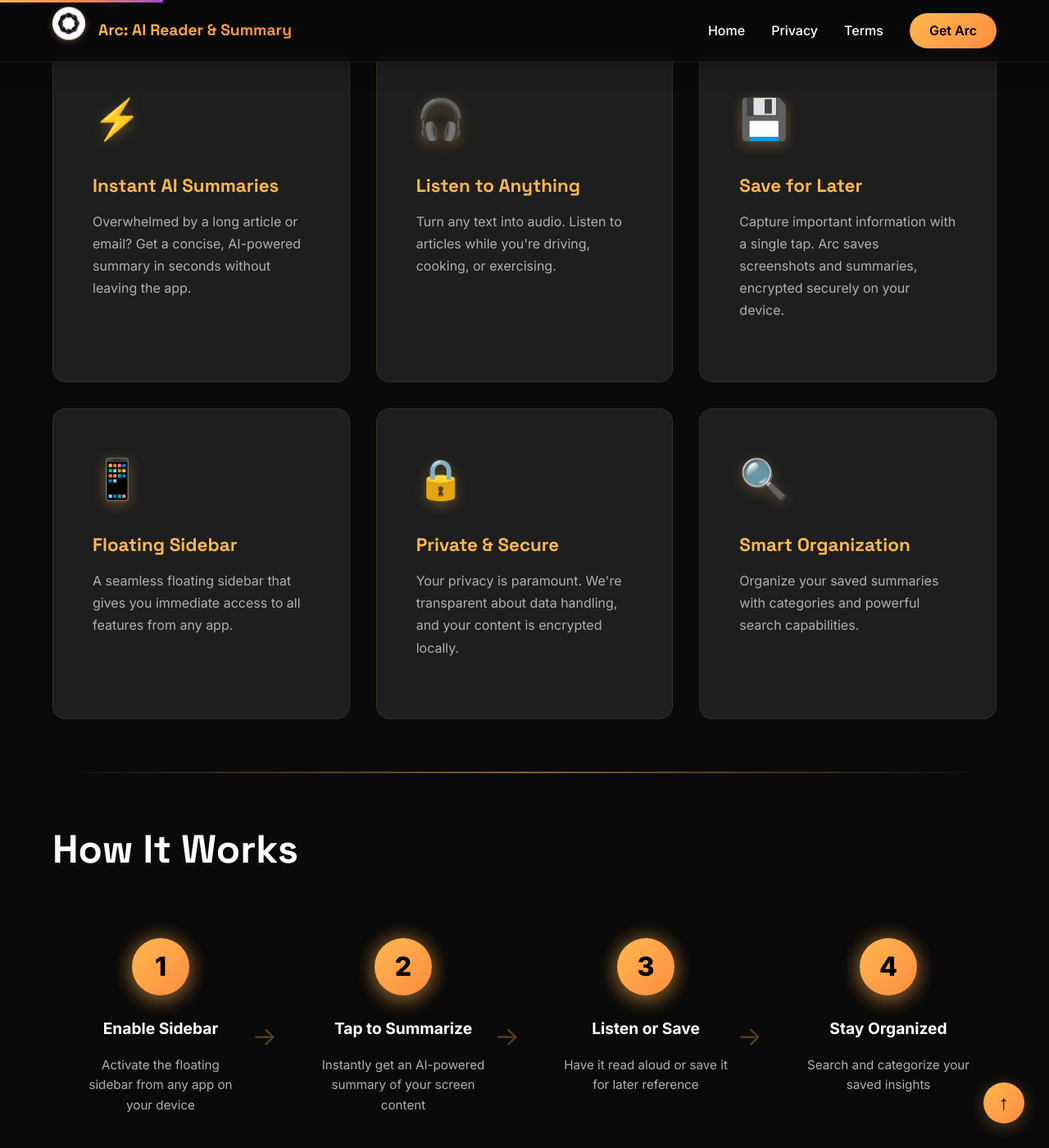
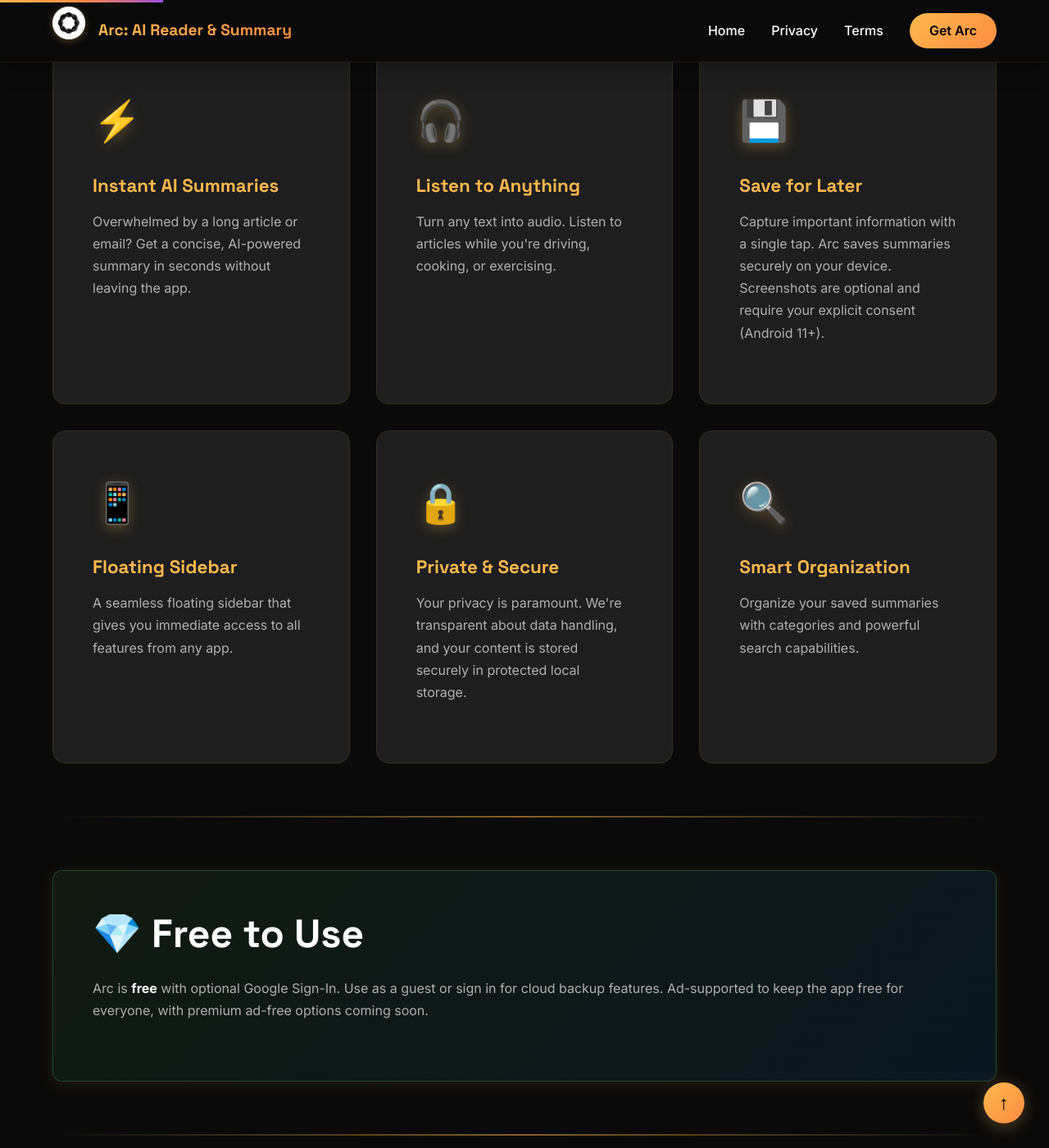
Before and after one commit to rethink-hub/arc, a Jekyll site: the page built from index.md, in a window 1280 px wide and 1400 px high, scrolled down 918 px. Shown: the whole window at 82% size. Built offline with Jekyll 4.4.1, drawn with Linux system fonts in a browser that asks for light colours; some of the changed text lies outside the part shown.

Commit message:
homepage changes

```diff
--- a/index.md
+++ b/index.md
@@ -34,7 +34,7 @@
   <div class="feature-card">
     <span class="feature-icon">💾</span>
     <h3 class="feature-title">Save for Later</h3>
-    <p class="feature-description">Capture important information with a single tap. Arc saves screenshots and summaries, encrypted securely on your device.</p>
+    <p class="feature-description">Capture important information with a single tap. Arc saves summaries securely on your device. Screenshots are optional and require your explicit consent (Android 11+).</p>
   </div>
 
   <div class="feature-card">
@@ -46,7 +46,7 @@
   <div class="feature-card">
     <span class="feature-icon">🔒</span>
     <h3 class="feature-title">Private & Secure</h3>
-    <p class="feature-description">Your privacy is paramount. We're transparent about data handling, and your content is encrypted locally.</p>
+    <p class="feature-description">Your privacy is paramount. We're transparent about data handling, and your content is stored securely in protected local storage.</p>
   </div>
 
   <div class="feature-card">
@@ -54,6 +54,15 @@
     <h3 class="feature-title">Smart Organization</h3>
     <p class="feature-description">Organize your saved summaries with categories and powerful search capabilities.</p>
   </div>
+</div>
+
+---
+
+<div class="section-highlight" style="background: linear-gradient(135deg, rgba(76, 175, 80, 0.1), rgba(33, 150, 243, 0.1)); border: 1px solid rgba(76, 175, 80, 0.3);">
+  <h2>💎 Free to Use</h2>
+  <p>
+    Arc is <strong>free</strong> with optional Google Sign-In. Use as a guest or sign in for cloud backup features. Ad-supported to keep the app free for everyone, with premium ad-free options coming soon.
+  </p>
 </div>
 
 ---
@@ -83,6 +92,30 @@
     <div class="step-number">4</div>
     <div class="step-title">Stay Organized</div>
     <p class="step-description">Search and categorize your saved insights</p>
+  </div>
+</div>
+
+---
+
+<div class="accessibility-section">
+  <h2>🎯 Perfect For</h2>
+  <div class="features-grid" style="grid-template-columns: repeat(auto-fit, minmax(250px, 1fr));">
+    <div style="text-align: center; padding: 20px;">
+      <h4 style="color: var(--accent-gold); margin-bottom: 10px;">📚 Students</h4>
+      <p style="color: var(--text-secondary); font-size: 0.95em;">Quickly summarize research articles, textbooks, and study materials</p>
+    </div>
+    <div style="text-align: center; padding: 20px;">
+      <h4 style="color: var(--accent-gold); margin-bottom: 10px;">💼 Professionals</h4>
+      <p style="color: var(--text-secondary); font-size: 0.95em;">Save time on emails, reports, and documents with instant summaries</p>
+    </div>
+    <div style="text-align: center; padding: 20px;">
+      <h4 style="color: var(--accent-gold); margin-bottom: 10px;">♿ Accessibility Users</h4>
+      <p style="color: var(--text-secondary); font-size: 0.95em;">Essential tool for users with dyslexia, low vision, or reading challenges</p>
+    </div>
+    <div style="text-align: center; padding: 20px;">
+      <h4 style="color: var(--accent-gold); margin-bottom: 10px;">📰 News Readers</h4>
+      <p style="color: var(--text-secondary); font-size: 0.95em;">Get the gist of articles quickly without reading everything</p>
+    </div>
   </div>
 </div>
 
@@ -121,7 +154,7 @@
 <div class="section-highlight">
   <h2>🔒 Privacy First</h2>
   <p>
-    Your data belongs to you. Arc processes screen content only when you explicitly request it, and never stores it on our servers. All saved content is encrypted and stored locally on your device. Optional Google Drive backup gives you complete control over your data.
+    Your data belongs to you. Arc ONLY accesses screen content when you tap a sidebar button (AI Summary, AI Read, or Save Content) - never in the background. Screen text is processed for summaries but never stored on our servers. All saved content is stored securely in protected local storage on your device. Optional Google Drive backup gives you complete control over your data.
   </p>
   <p style="text-align: center; margin-top: 20px;">
     <a href="privacy.html" style="font-weight: 600; font-size: 1.1em;">Read our full Privacy Policy →</a>
@@ -142,6 +175,37 @@
 
 ---
 
+<div class="section-highlight">
+  <h2>❓ Frequently Asked Questions</h2>
+
+  <details style="margin: 20px auto; max-width: 800px; text-align: left;">
+    <summary style="font-weight: 600; cursor: pointer; padding: 10px; color: var(--accent-gold);">Do I need to create an account?</summary>
+    <p style="padding: 10px 20px; color: var(--text-secondary);">No! You can use Arc as a guest. Google Sign-In is optional and only needed for cloud backup features.</p>
+  </details>
+
+  <details style="margin: 20px auto; max-width: 800px; text-align: left;">
+    <summary style="font-weight: 600; cursor: pointer; padding: 10px; color: var(--accent-gold);">Does Arc monitor my screen in the background?</summary>
+    <p style="padding: 10px 20px; color: var(--text-secondary);">Absolutely not. Arc only accesses screen content when you explicitly tap a button in the sidebar. It never monitors your screen passively.</p>
+  </details>
+
+  <details style="margin: 20px auto; max-width: 800px; text-align: left;">
+    <summary style="font-weight: 600; cursor: pointer; padding: 10px; color: var(--accent-gold);">Are screenshots automatically captured?</summary>
+    <p style="padding: 10px 20px; color: var(--text-secondary);">No. Screenshots require your explicit permission and are only taken when you tap "Save Content" with screenshot consent enabled.</p>
+  </details>
+
+  <details style="margin: 20px auto; max-width: 800px; text-align: left;">
+    <summary style="font-weight: 600; cursor: pointer; padding: 10px; color: var(--accent-gold);">Which apps work with Arc?</summary>
+    <p style="padding: 10px 20px; color: var(--text-secondary);">Arc works with virtually any app on your device - browsers, social media, email, documents, and more. If text is displayed on screen, Arc can summarize it.</p>
+  </details>
+
+  <details style="margin: 20px auto; max-width: 800px; text-align: left;">
+    <summary style="font-weight: 600; cursor: pointer; padding: 10px; color: var(--accent-gold);">Is my data private?</summary>
+    <p style="padding: 10px 20px; color: var(--text-secondary);">Yes. Screen content is processed for summaries but never stored on our servers. Your saved content stays on your device unless you choose Google Drive backup. See our <a href="privacy.html">Privacy Policy</a> for details.</p>
+  </details>
+</div>
+
+---
+
 <div class="footer-section">
   <h3>Contact & Support</h3>
   <div class="footer-links">
```
Also changed, not shown: preview.html (deleted, +0 -336 lines).
